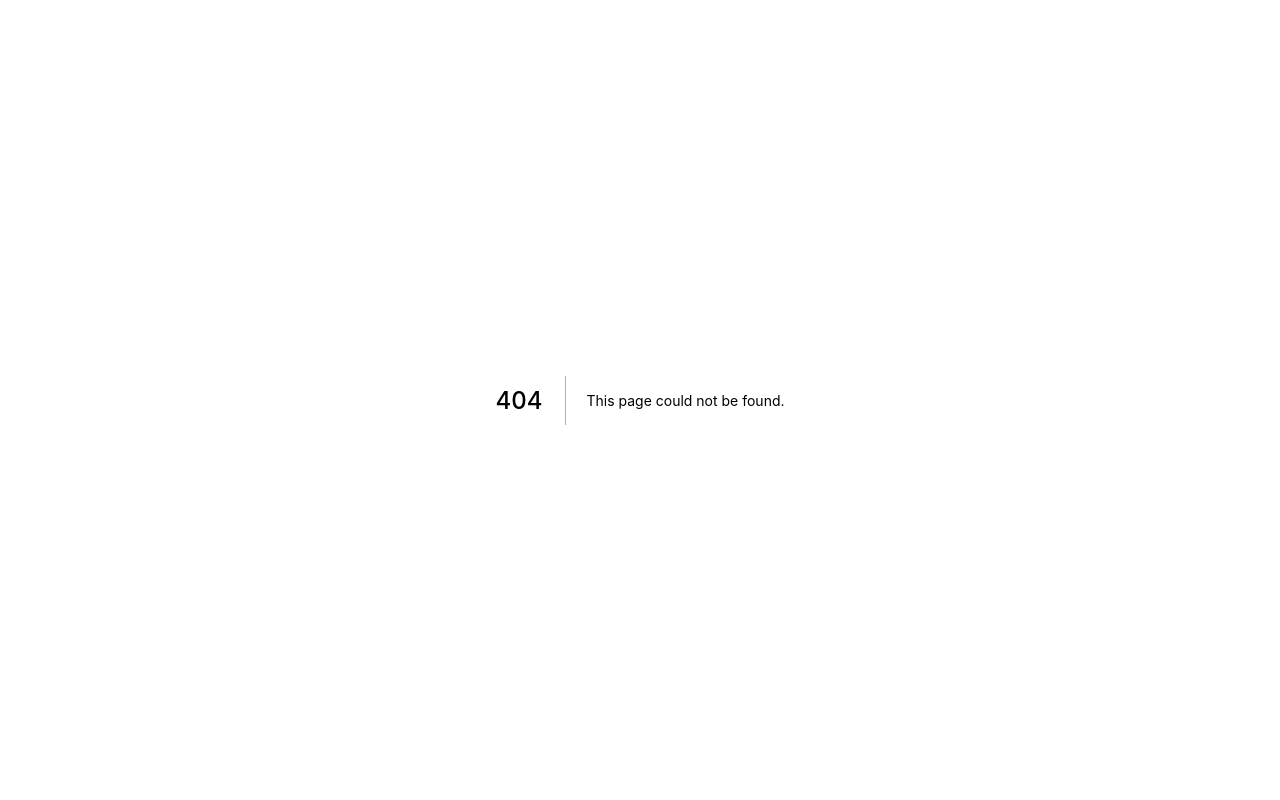
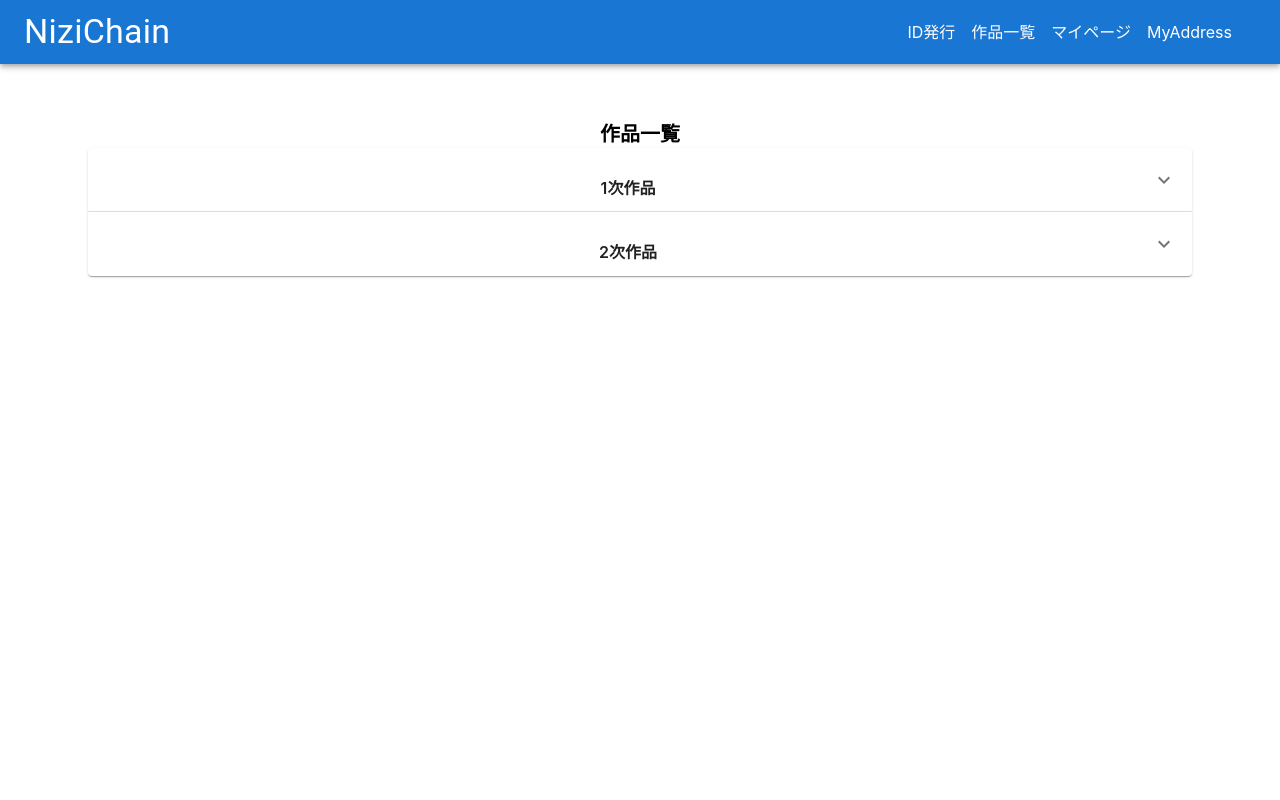
Before and after one commit to NiziChain/frontend, a Next.js app: page /works in a window 1280 px wide. Before the commit this address had no page. Shown: the top 800 px of the page. Built offline with nearby package versions, Linux system fonts and the light colour scheme.

Commit message:
add: 作品一覧

```diff
--- a/package.json
+++ b/package.json
@@ -13,6 +13,7 @@
     "@emotion/react": "^11.10.4",
     "@emotion/styled": "^11.10.4",
     "@metamask/detect-provider": "^1.2.0",
+    "@mui/icons-material": "^5.10.3",
     "@mui/material": "^5.10.4",
     "ethers": "^5.7.0",
     "next": "12.3.0",
--- /dev/null
+++ b/src/components/CustomHead.tsx
@@ -0,0 +1,16 @@
+import React from 'react'
+import Head from 'next/head'
+
+const CustomHead = () => {
+  return (
+    <>
+      <Head>
+        <title>NiziChain</title>
+        <meta name='description' content='Generated by create next app' />
+        <link rel='icon' href='/BigMamFavicon.ico' />
+      </Head>
+    </>
+  )
+}
+
+export default CustomHead
--- a/src/components/Footer.tsx
+++ b/src/components/Footer.tsx
@@ -1,10 +1,10 @@
 import { Container } from '@mui/material'
-import React from 'react'
+
 
 const Footer = () => {
   return (
     <>
-      <Container className='flex justify-center items-center text-white bg-slate-400 h-9'>
+      <Container className='flex justify-center items-center text-white bg-slate-400 h-9 min-w-full'>
         &copy;Big Mam Pirates All Rights Reserved.
       </Container>
     </>
--- a/src/components/Header.tsx
+++ b/src/components/Header.tsx
@@ -1,12 +1,14 @@
-import React from 'react'
 import { AppBar, Box, Container, Toolbar, Typography } from '@mui/material'
 import Link from 'next/link'
+import CustomHead from './CustomHead'
+
 
 const Header = () => {
   // 後でアドレスを追加
   const address = 'MyAddress'
   return (
     <>
+      <CustomHead />
       <AppBar className='bg-slate-400' position='static'>
         <Toolbar>
           <Typography variant='h4' component='div' className='ml-10'>
@@ -14,7 +16,7 @@ const Header = () => {
           </Typography>
           <Container className='text-right space-x-4 mr-2'>
             <Link href='/'>ID発行</Link>
-            <Link href='/'>作品一覧</Link>
+            <Link href='/works'>作品一覧</Link>
             <Link href='/'>マイページ</Link>
             <Box component='span'>{address}</Box>
           </Container>
--- /dev/null
+++ b/src/components/WorksListDisplay.tsx
@@ -0,0 +1,77 @@
+import {
+  Container,
+  Button,
+  Accordion,
+  AccordionSummary,
+  AccordionDetails,
+} from '@mui/material'
+import ExpandMoreIcon from '@mui/icons-material/ExpandMore'
+
+
+// 作品リストの型
+export interface ContentList {
+  isOriginal: boolean
+  title: string
+  description: string
+  created_at: string
+}
+
+//
+interface Props {
+  title: string
+  array: ContentList[]
+}
+
+const WorksListDisplay = (props: Props) => {
+  const title = props.title
+  const array = props.array
+  return (
+    <>
+      <Accordion>
+        <AccordionSummary expandIcon={<ExpandMoreIcon />}>
+          <Container
+            component='h2'
+            className='text-center font-semibold text-xm mt-4'
+          >
+            {title}
+          </Container>
+        </AccordionSummary>
+        <AccordionDetails>
+          <Container>
+            {array.map((content) => {
+              return (
+                <Container
+                  component='ul'
+                  key={content['created_at']}
+                  className='flex max-w-md mt-4 mb-4 py-2 border-zinc-300 border rounded-xl'
+                >
+                  <Container className='max-w-xs mt-1'>
+                    <Container component='li'>
+                      作品名：{content['title']}
+                    </Container>
+                    <Container component='li'>
+                      情報：{content['description']}
+                    </Container>
+                    <Container component='li'>
+                      作成日：{content['created_at']}
+                    </Container>
+                  </Container>
+                  <Button
+                    variant='outlined'
+                    size='small'
+                    className='max-h-10 mt-4'
+                    onClick={() => {}}
+                  >
+                    詳細
+                  </Button>
+                </Container>
+              )
+            })}
+          </Container>
+        </AccordionDetails>
+      </Accordion>
+    </>
+  )
+}
+
+export default WorksListDisplay
--- a/src/pages/index.tsx
+++ b/src/pages/index.tsx
@@ -1,17 +1,12 @@
 import type { NextPage } from 'next'
-import Head from 'next/head'
 import styles from '../styles/Home.module.css'
 import Header from '@/components/Header'
 import Footer from '@/components/Footer'
 
+
 const Home: NextPage = () => {
   return (
     <>
-      <Head>
-        <title>NiziChain</title>
-        <meta name='description' content='Generated by create next app' />
-        <link rel='icon' href='/BigMamFavicon.ico' />
-      </Head>
       <Header />
       <main className={styles.main}>
         <h1>HomePage</h1>
--- /dev/null
+++ b/src/pages/works.tsx
@@ -0,0 +1,57 @@
+import type { NextPage } from 'next'
+import Header from '@/components/Header'
+import Footer from '@/components/Footer'
+import { Container } from '@mui/material'
+import WorksListDisplay, { ContentList } from '@/components/WorksListDisplay'
+
+
+const Index: NextPage = () => {
+  // responseを実際に撮ってきたやつに変える
+  const response = {
+    contents: [
+      {
+        isOriginal: true,
+        title: 'ドラえもん',
+        description: '作品ドラえもん',
+        created_at: '2022.09.30',
+      },
+      {
+        isOriginal: true,
+        title: 'クレヨンしんちゃん',
+        description: '作品クレヨンしんちゃん',
+        created_at: '2001.08.30',
+      },
+      {
+        isOriginal: false,
+        title: 'ドラえもん戦記',
+        description: 'ドラえもんを元に作成した2次作品',
+        created_at: '2022.10.30',
+      },
+    ],
+  }
+
+  const parentList: ContentList[] = []
+  const niziList: ContentList[] = []
+
+  response['contents'].map((content) => {
+    content['isOriginal'] ? parentList.push(content) : niziList.push(content)
+  })
+
+  return (
+    <>
+      <Header />
+      <Container component='div' className='min-h-screen mt-14'>
+        <Container>
+          <Container component='h1' className='text-center font-bold text-xl'>
+            作品一覧
+          </Container>
+          <WorksListDisplay title='1次作品' array={parentList} />
+          <WorksListDisplay title='2次作品' array={niziList} />
+        </Container>
+      </Container>
+      <Footer />
+    </>
+  )
+}
+
+export default Index
```
